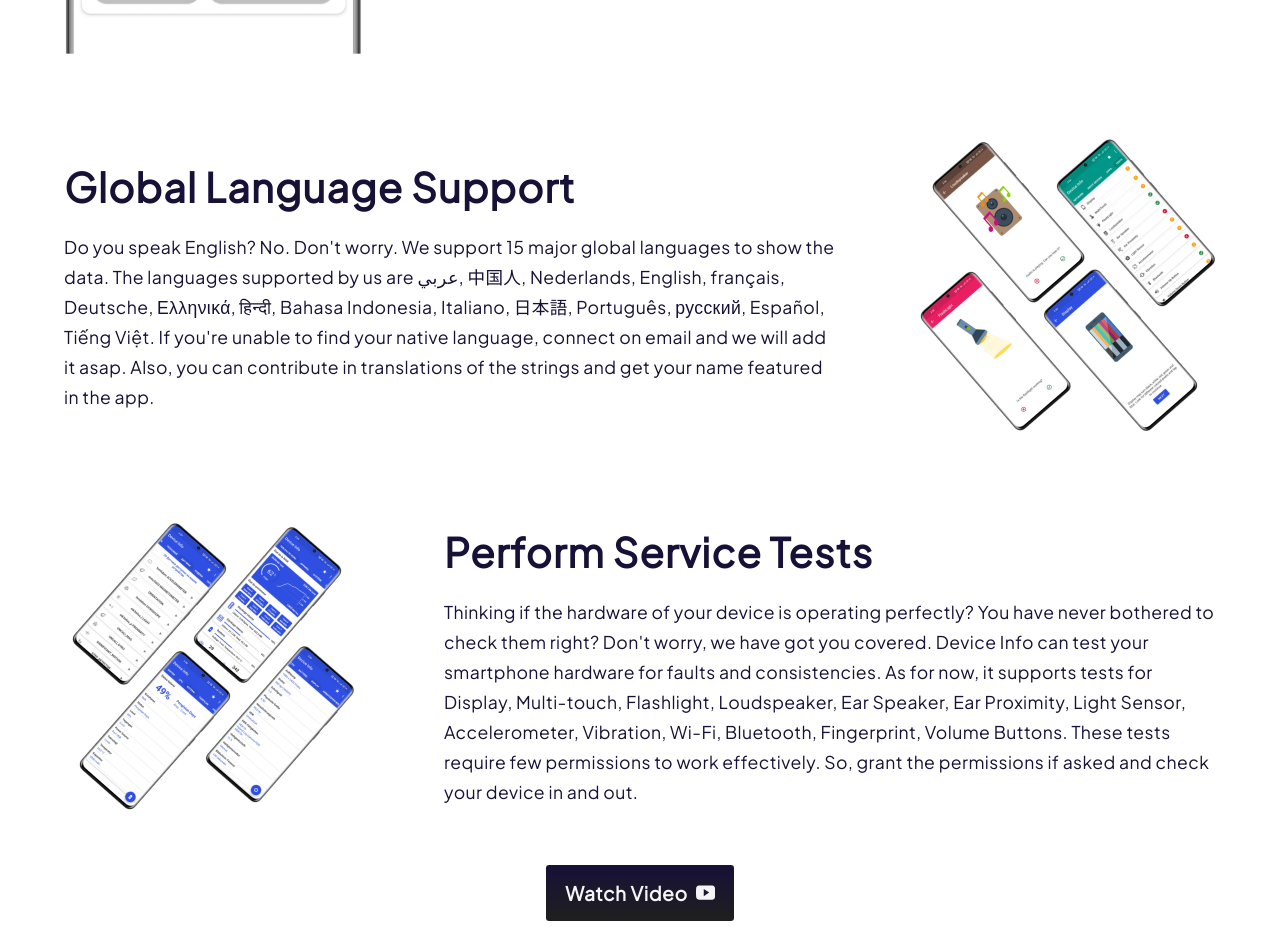
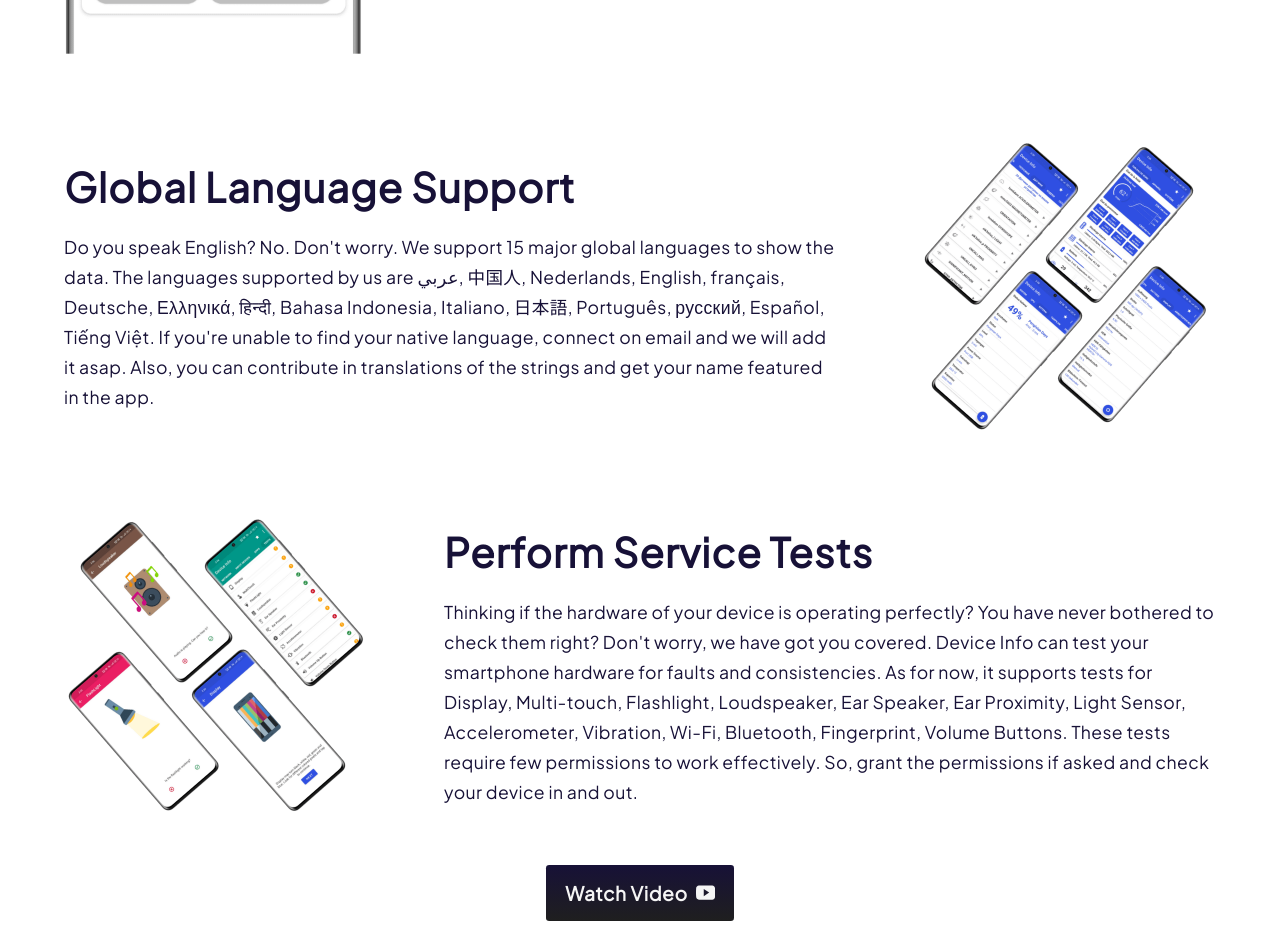
Before and after one commit to mitul-garg/toralabs, a React (Create React App) app: page /device-info in a window 1280 px wide. Shown: the part 3520-4472 px from the top of the page. Built offline with nearby package versions, Linux system fonts and the light colour scheme.

Commit message:
Fixed language featured image.

```diff
--- a/src/appPages/DeviceInfo/components/DeviceInfoFeatures/DeviceInfoFeatures.jsx
+++ b/src/appPages/DeviceInfo/components/DeviceInfoFeatures/DeviceInfoFeatures.jsx
@@ -115,13 +115,13 @@ const DeviceInfoFeatures = () => {
             </p>
           </div>
           <img
-            src={image_colorful_collage}
+            src={image_language_collage}
             className="feature-ss-img ss-img-desktop"
           />
         </div>
         <div className="feature-ss-container">
           <img
-            src={image_language_collage}
+            src={image_colorful_collage}
             className="feature-ss-img collage"
           />
           <div className="feature-ss-content">
```
